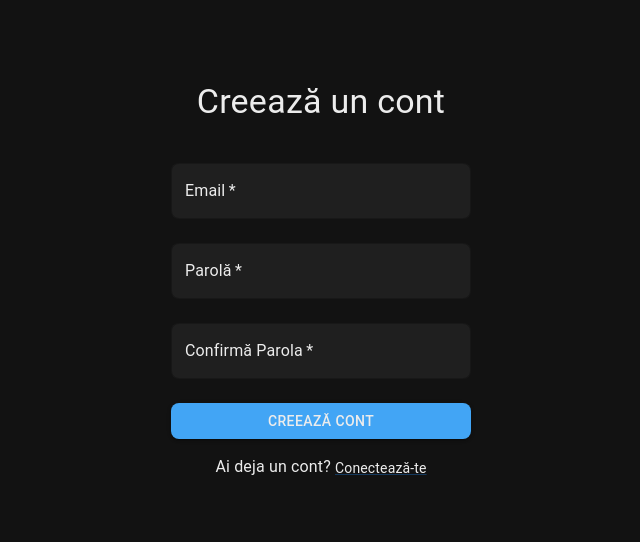
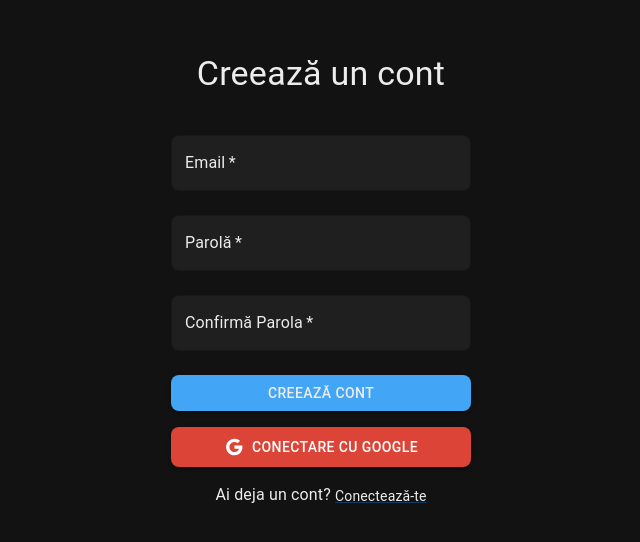
Before and after one commit to AndreiStolojan/athlete_atlas, a React (Create React App) app in the folder athlete-atlas/: page / in a window 1280 px wide. Shown: the part 120-662 px from the top of the page, without its empty margins (319-959 px from the left). Built offline with nearby package versions, Linux system fonts and the light colour scheme; no server answers; the HTML template or start-up script is replaced by a standard one.

Commit message:
google login + email verification

```diff
--- a/athlete-atlas/package.json
+++ b/athlete-atlas/package.json
@@ -5,6 +5,7 @@
   "dependencies": {
     "@emotion/react": "^11.14.0",
     "@emotion/styled": "^11.14.0",
+    "@mui/icons-material": "^6.3.0",
     "@mui/material": "^6.3.0",
     "cra-template": "1.2.0",
     "firebase": "^11.1.0",
--- a/athlete-atlas/src/App.jsx
+++ b/athlete-atlas/src/App.jsx
@@ -2,25 +2,38 @@ import React, { useEffect, useState } from "react";
 import { BrowserRouter as Router, Route, Routes, Navigate } from "react-router-dom";
 import Auth from "./components/Auth";
 import Dashboard from "./components/Dashboard";
-import { auth } from "./firebase"; // Firebase config import
-import { onAuthStateChanged } from "firebase/auth";
+import WaitingForVerification from "./components/WaitingForVerification"; // Pagina de așteptare
+import { auth } from "./firebase";
+import { onAuthStateChanged, signOut } from "firebase/auth";
 
 function App() {
-    const [user, setUser] = useState(null); // Starea conexiunii utilizatorului
-    const [loading, setLoading] = useState(true); // Detectăm încărcarea inițială
+    const [user, setUser] = useState(null); // Utilizatorul curent
+    const [loading, setLoading] = useState(true); // Indicator de încărcare
+    const [emailVerified, setEmailVerified] = useState(false); // Starea de verificare
 
     useEffect(() => {
-        // Ascultăm modificările stării autentificării
         const unsubscribe = onAuthStateChanged(auth, (currentUser) => {
-            setUser(currentUser); // Actualizăm starea utilizatorului
-            setLoading(false); // Am terminat inițializarea
+            if (currentUser) {
+                setEmailVerified(currentUser.emailVerified);
+                setUser(currentUser);
+            } else {
+                setUser(null);
+                setEmailVerified(false);
+            }
+            setLoading(false);
         });
 
-        return () => unsubscribe(); // Curățare: oprim listener-ul
+        return () => unsubscribe();
     }, []);
 
+    const handleLogout = async () => {
+        await signOut(auth);
+        setUser(null);
+        setEmailVerified(false);
+    };
+
     if (loading) {
-        return <p>Loading...</p>; // Afișăm un indicator de încărcare când configurăm sesiunea
+        return <p>Se încarcă...</p>;
     }
 
     return (
@@ -28,11 +41,40 @@ function App() {
             <Routes>
                 <Route
                     path="/"
-                    element={user ? <Navigate to="/dashboard" /> : <Auth />}
+                    element={
+                        user ? (
+                            emailVerified ? (
+                                <Navigate to="/dashboard" />
+                            ) : (
+                                <Navigate to="/verify-email" />
+                            )
+                        ) : (
+                            <Auth />
+                        )
+                    }
                 />
                 <Route
                     path="/dashboard"
-                    element={user ? <Dashboard /> : <Navigate to="/" />}
+                    element={
+                        user && emailVerified ? (
+                            <Dashboard />
+                        ) : (
+                            <Navigate to="/" />
+                        )
+                    }
+                />
+                <Route
+                    path="/verify-email"
+                    element={
+                        user && !emailVerified ? (
+                            <WaitingForVerification
+                                user={user}
+                                handleLogout={handleLogout}
+                            />
+                        ) : (
+                            <Navigate to="/" />
+                        )
+                    }
                 />
             </Routes>
         </Router>
--- a/athlete-atlas/src/components/Auth.jsx
+++ b/athlete-atlas/src/components/Auth.jsx
@@ -3,12 +3,26 @@ import { auth } from "../firebase";
 import {
     createUserWithEmailAndPassword,
     signInWithEmailAndPassword,
+    sendEmailVerification,
     setPersistence,
     browserLocalPersistence,
+    GoogleAuthProvider,
+    signInWithPopup,
+    signInWithRedirect,
 } from "firebase/auth";
 import { useNavigate } from "react-router-dom";
-import { TextField, Button, Typography, Box, Link, createTheme, ThemeProvider } from "@mui/material";
+import {
+    TextField,
+    Button,
+    Typography,
+    Box,
+    Link,
+    createTheme,
+    ThemeProvider,
+} from "@mui/material";
+import GoogleIcon from "@mui/icons-material/Google";
 
+// Tema globală Material-UI
 const theme = createTheme({
     palette: {
         background: {
@@ -67,76 +81,134 @@ const Auth = () => {
     const [confirmPassword, setConfirmPassword] = useState("");
     const [isRegistering, setIsRegistering] = useState(true);
     const [error, setError] = useState(null);
+    const [success, setSuccess] = useState(""); // Starea pentru mesajele de succes
     const navigate = useNavigate();
 
-    const handleSubmit = async (e) => {
-        e.preventDefault();
-        setError(null);
+    // Funcția pentru conectarea cu Google
+    const handleGoogleSignIn = async () => {
+        setError(null); // Resetează erorile
+        setSuccess(""); // Resetează mesajele de succes
 
         try {
-            await setPersistence(auth, browserLocalPersistence);
+            const provider = new GoogleAuthProvider();
+            await setPersistence(auth, browserLocalPersistence); // Sesiunea persistă în browser
+
+            // Încercăm să ne conectăm cu Google folosind Popup
+            const result = await signInWithPopup(auth, provider);
+            const user = result.user;
+
+            // Verificare email validat (opțional, Google e validat implicit)
+            if (!user.email) {
+                throw new Error(
+                    "Email-ul asociat contului Google nu este validat. Contactați suportul."
+                );
+            }
+
+            setSuccess("Te-ai conectat cu succes folosind contul Google!");
+            navigate("/dashboard"); // Navigare spre dashboard
+        } catch (err) {
+            console.error(err);
+
+            if (err.code === "auth/popup-blocked") {
+                // Fall back către metoda Redirect dacă Popup e blocat
+                try {
+                    const provider = new GoogleAuthProvider();
+                    await signInWithRedirect(auth, provider);
+                } catch (redirectError) {
+                    console.error(redirectError);
+                    setError(
+                        redirectError.message ||
+                        "Autentificarea cu Google nu a reușit. Încercați altă metodă."
+                    );
+                }
+            } else {
+                setError(
+                    err.message || "Conectarea cu Google a eșuat. Încercați din nou."
+                );
+            }
+        }
+    };
+
+    // Funcția de submit pentru email/parolă
+    const handleSubmit = async (e) => {
+        e.preventDefault(); // Previne refresh-ul paginii
+        setError(null);
+        setSuccess("");
+
+        try {
+            await setPersistence(auth, browserLocalPersistence); // Persistă sesiunea
 
             if (isRegistering) {
-                // Validări pentru înregistrare
-                if (!email) {
-                    throw new Error("Introduceți o adresă de email.");
-                }
-                if (password.length < 6) {
+                // Înregistrare
+                if (!email) throw new Error("Introduceți o adresă de email.");
+                if (password.length < 6)
                     throw new Error("Parola trebuie să conțină cel puțin 6 caractere.");
-                }
-                if (password !== confirmPassword) {
-                    throw new Error("Parolele nu coincid. Introduceți din nou.");
+                if (password !== confirmPassword)
+                    throw new Error("Parolele nu coincid.");
+
+                // Creează cont nou
+                const userCredential = await createUserWithEmailAndPassword(
+                    auth,
+                    email,
+                    password
+                );
+                const user = userCredential.user;
+
+                // Trimite email de verificare
+                await sendEmailVerification(user);
+                setSuccess(
+                    `Contul a fost creat cu succes. Verifică email-ul la adresa ${email} pentru confirmare!`
+                );
+            } else {
+                // Autentificare
+                if (!email) throw new Error("Introduceți o adresă de email.");
+                if (!password) throw new Error("Introduceți o parolă.");
+
+                const userCredential = await signInWithEmailAndPassword(
+                    auth,
+                    email,
+                    password
+                );
+                const user = userCredential.user;
+
+                if (!user.emailVerified) {
+                    throw new Error(
+                        "Email-ul nu este verificat. Verifică-ți inbox-ul."
+                    );
                 }
 
-                await createUserWithEmailAndPassword(auth, email, password);
-                alert("Contul a fost creat cu succes!");
-            } else {
-                // Validări pentru autentificare
-                if (!email) {
-                    throw new Error("Introduceți o adresă de email.");
-                }
-                if (!password) {
-                    throw new Error("Introduceți o parolă.");
-                }
-
-                await signInWithEmailAndPassword(auth, email, password);
-                alert("Te-ai conectat cu succes!");
+                setSuccess("Autentificare reușită!");
+                navigate("/dashboard");
             }
-
-            navigate("/dashboard");
         } catch (err) {
             console.error(err);
-            // Gestionarea erorilor specifice din Firebase
+
+            // Tratăm codurile de eroare Firebase
             if (err.code) {
                 switch (err.code) {
                     case "auth/email-already-in-use":
-                        setError("Adresa de email este deja utilizată de un alt cont.");
+                        setError("Adresa de email este deja utilizată.");
                         break;
                     case "auth/invalid-email":
-                        setError("Adresa de email nu este validă. Verificați formatul.");
+                        setError("Adresa de email nu este validă.");
                         break;
                     case "auth/weak-password":
-                        setError("Parola este prea slabă. Alegeți una mai puternică.");
+                        setError("Parola este prea slabă.");
                         break;
                     case "auth/user-disabled":
-                        setError("Acest cont a fost dezactivat. Contactați suportul.");
+                        setError("Contul este dezactivat.");
                         break;
                     case "auth/user-not-found":
-                        setError("Nu există niciun cont asociat acestui email.");
+                        setError("Email-ul nu există.");
                         break;
                     case "auth/wrong-password":
-                        setError("Parola este incorectă. Încercați din nou.");
-                        break;
-                    case "auth/too-many-requests":
-                        setError("Prea multe încercări nereușite. Vă rugăm să așteptați și să încercați mai târziu.");
+                        setError("Parola este greșită.");
                         break;
                     default:
-                        setError("A apărut o eroare necunoscută. Încercați din nou.");
-                        break;
+                        setError("A apărut o eroare necunoscută.");
                 }
             } else {
-                // Gestionarea erorilor generale
-                setError(err.message || "A apărut o eroare. Încercați din nou.");
+                setError(err.message || "A apărut o eroare necunoscută.");
             }
         }
     };
@@ -159,11 +231,12 @@ const Auth = () => {
                         {error}
                     </Typography>
                 )}
-                <Box
-                    component="form"
-                    onSubmit={handleSubmit}
-                    sx={{ width: "300px" }}
-                >
+                {success && (
+                    <Typography sx={{ color: "#4caf50" }} variant="body1" mb={2}>
+                        {success}
+                    </Typography>
+                )}
+                <Box component="form" onSubmit={handleSubmit} sx={{ width: "300px" }}>
                     <TextField
                         label="Email"
                         fullWidth
@@ -188,21 +261,29 @@ const Auth = () => {
                             fullWidth
                             margin="normal"
                             value={confirmPassword}
-                            onChange={(e) =>
-                                setConfirmPassword(e.target.value)
-                            }
+                            onChange={(e) => setConfirmPassword(e.target.value)}
                             required
                         />
                     )}
-                    <Button
-                        type="submit"
-                        variant="contained"
-                        fullWidth
-                        sx={{ mt: 2 }}
-                    >
+                    <Button type="submit" variant="contained" fullWidth sx={{ mt: 2 }}>
                         {isRegistering ? "Creează cont" : "Conectează-te"}
                     </Button>
                 </Box>
+                <Button
+                    onClick={handleGoogleSignIn}
+                    variant="contained"
+                    sx={{
+                        mt: 2,
+                        height: 40,
+                        backgroundColor: "#DB4437",
+                        color: "#FFF",
+                        width: "300px",
+                        "&:hover": { backgroundColor: "#E57373" },
+                    }}
+                >
+                    <GoogleIcon sx={{ fontSize: 20, mr: 1 }} />
+                    Conectare cu Google
+                </Button>
                 <Typography mt={2}>
                     {isRegistering ? "Ai deja un cont?" : "Nu ai cont?"}{" "}
                     <Link
@@ -210,9 +291,7 @@ const Auth = () => {
                         variant="body2"
                         onClick={() => setIsRegistering((prev) => !prev)}
                     >
-                        {isRegistering
-                            ? "Conectează-te"
-                            : "Creează cont"}
+                        {isRegistering ? "Conectează-te" : "Creează cont"}
                     </Link>
                 </Typography>
             </Box>
--- /dev/null
+++ b/athlete-atlas/src/components/WaitingForVerification.jsx
@@ -0,0 +1,39 @@
+import React from "react";
+import { Button, Typography, Box } from "@mui/material";
+
+const WaitingForVerification = ({ user, handleLogout }) => {
+    return (
+        <Box
+            display="flex"
+            flexDirection="column"
+            alignItems="center"
+            justifyContent="center"
+            height="100vh"
+            bgcolor="#121212"
+        >
+            <Typography
+                variant="h5"
+                color="white"
+                sx={{ mb: 3, textAlign: "center" }}
+            >
+                Te rugăm să îți verifici email-ul la adresa: {user.email}.
+            </Typography>
+            <Typography
+                variant="body1"
+                color="#ECECEC"
+                sx={{ mb: 3, textAlign: "center" }}
+            >
+                Accesează link-ul de confirmare trimis pe email pentru a-ți activa contul.
+            </Typography>
+            <Button
+                variant="contained"
+                onClick={handleLogout}
+                sx={{ mt: 3, borderRadius: "8px" }}
+            >
+                Mergi la pagina de logare!
+            </Button>
+        </Box>
+    );
+};
+
+export default WaitingForVerification;
```
Also changed, not shown: 1 other file (tests, documents, lock files or other folders).
